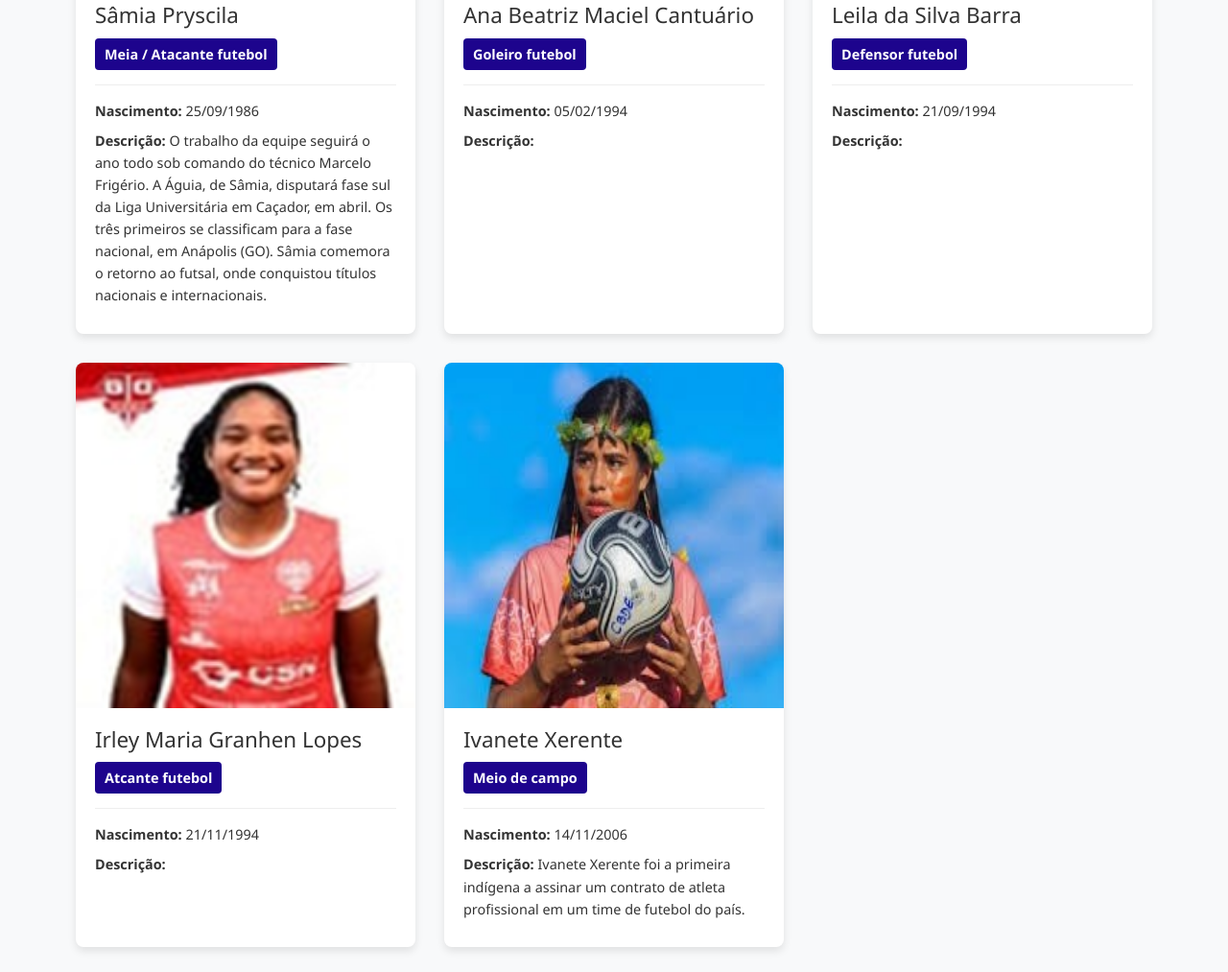
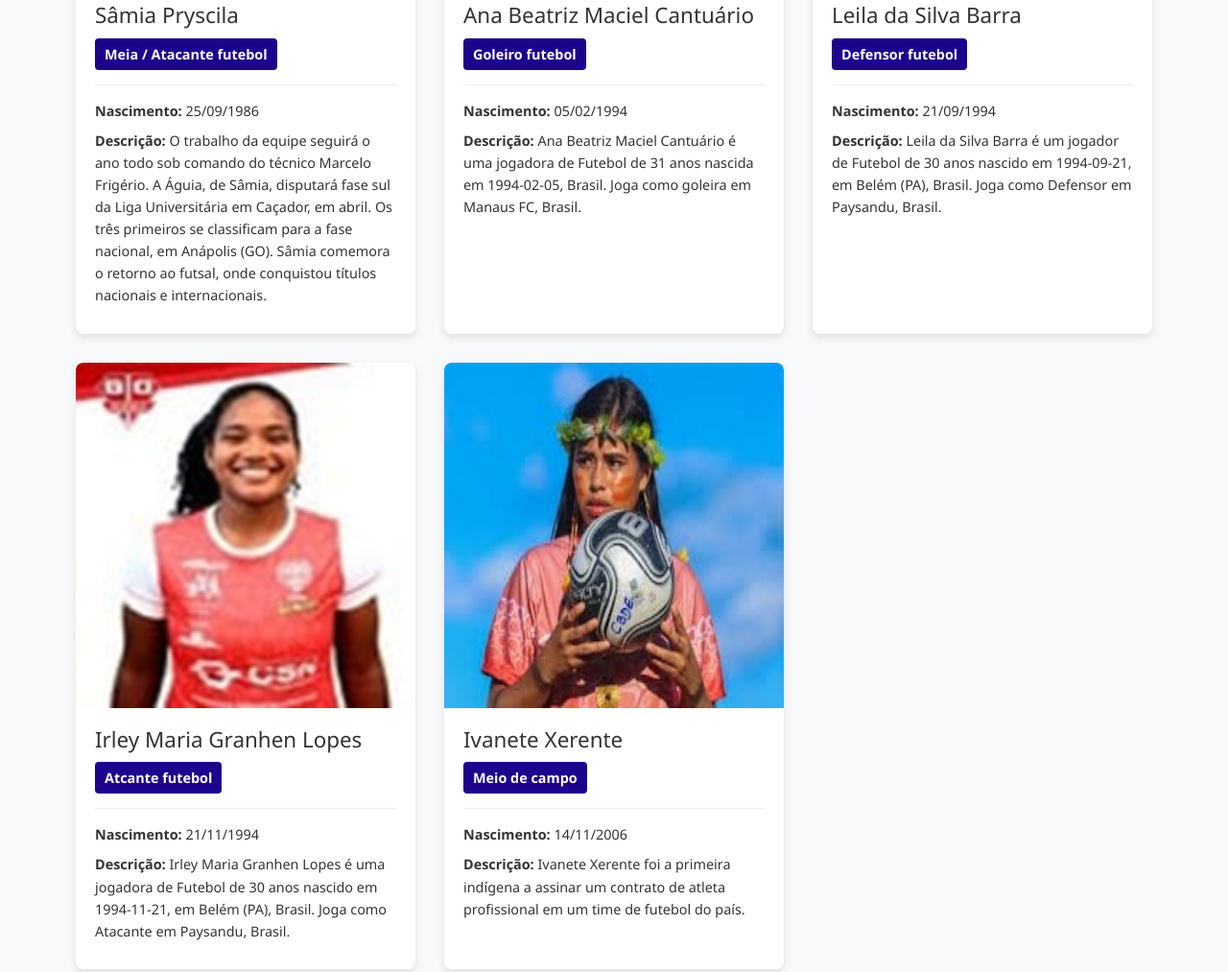
Before and after one commit to estagioparabola/site-futebol-de-mulheres-estagiaifpa, a plain HTML site: page Destaques/atletas amazonia.html in a window 1280 px wide. Shown: the part 2335-3348 px from the top of the page at 96% size. Drawn offline with nearby package versions, Linux system fonts and the light colour scheme; files that its build step writes are made by us from their sources.

Commit message:
Atualiza atletas da amazonia

```diff
--- a/Destaques/atletas amazonia.html
+++ b/Destaques/atletas amazonia.html
@@ -286,7 +286,7 @@
                 name: "Ana Beatriz Maciel Cantuário",
                 position: "Goleiro futebol",
                 team: "",
-                achievements: "",
+                achievements: "Ana Beatriz Maciel Cantuário é uma jogadora de Futebol de 31 anos nascida em 1994-02-05, Brasil. Joga como goleira em Manaus FC, Brasil.",
                 image: src = "../SiteClientes/img/image_ana.png",
                 birthdate: "05/02/1994",
             },
@@ -295,7 +295,7 @@
                 name: "Leila da Silva Barra",
                 position: "Defensor futebol",
                 team: "",
-                achievements: "",
+                achievements: "Leila da Silva Barra é um jogador de Futebol de 30 anos nascido em 1994-09-21, em Belém (PA), Brasil. Joga como Defensor em Paysandu, Brasil.",
                 image: src = "../SiteClientes/img/image_leila.png",
                 birthdate: "21/09/1994",
             },
@@ -304,7 +304,7 @@
                 name: "Irley Maria Granhen Lopes",
                 position: "Atcante futebol",
                 team: "",
-                achievements: "",
+                achievements: "Irley Maria Granhen Lopes é uma jogadora de Futebol de 30 anos nascido em 1994-11-21, em Belém (PA), Brasil. Joga como Atacante em Paysandu, Brasil.",
                 image: src = "../SiteClientes/img/image_irley.png",
                 birthdate: "21/11/1994",
             },
```
